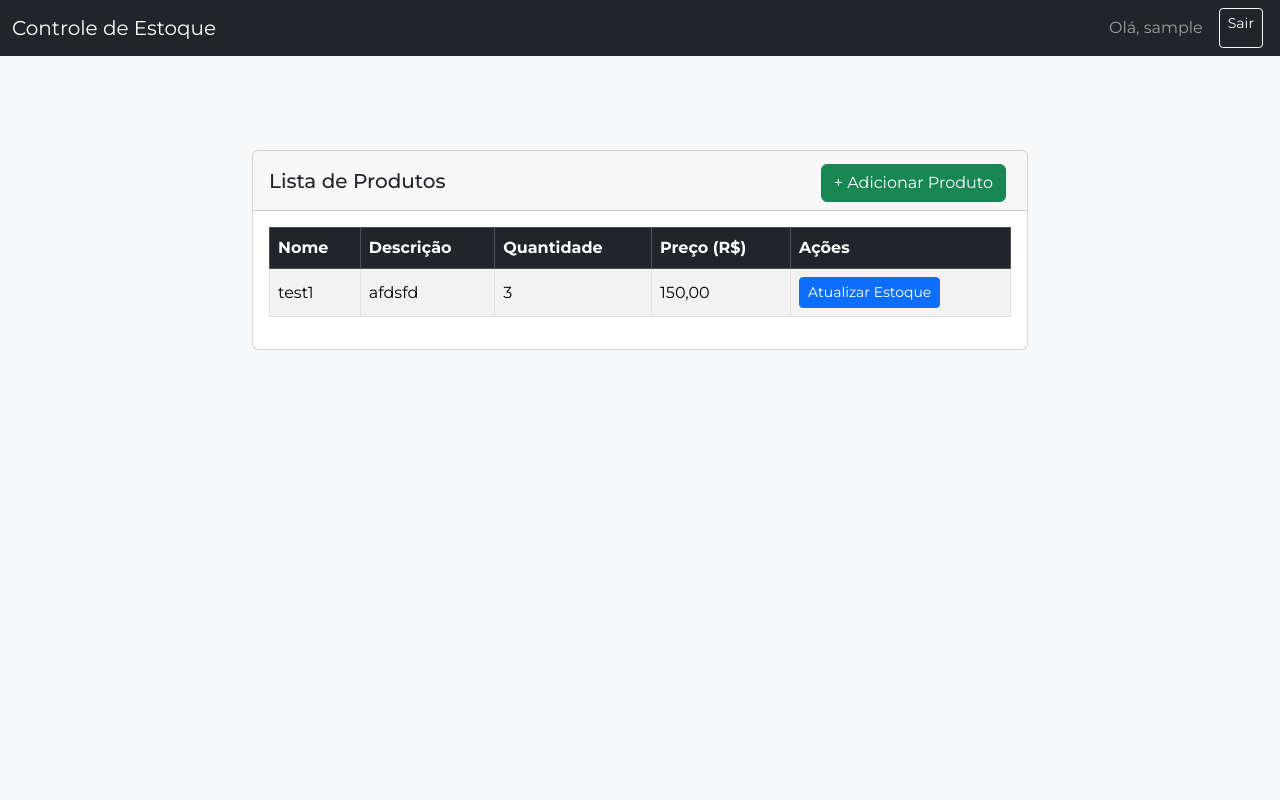
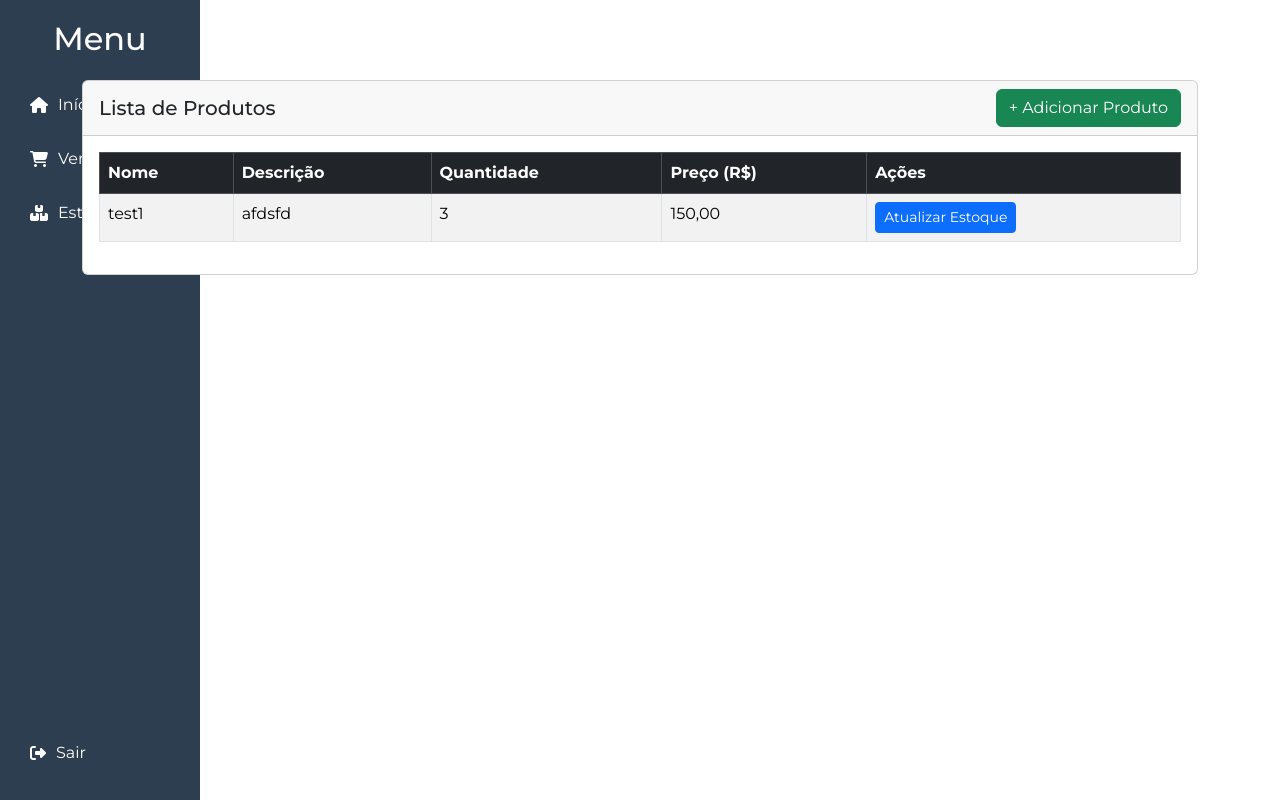
Before and after one commit to ViniciusII/projeto_integradorII, a PHP site: page /estoque.php in a window 1280 px wide. Run offline with PHP 8.4, Linux system fonts and the light colour scheme; the visitor is signed in with stand-in values (Sample User, id 1); data comes from the database, SQL or seed files in the repository.

Commit message:
config-tela-inicio

```diff
--- a/assets/css/custom.css
+++ b/assets/css/custom.css
@@ -1,46 +1,76 @@
-/* Corpo da página */
-body {
-    font-family: 'Montserrat';
-    background-color: #f8f9fa;
-    padding-top: 70px; /* Espaço suficiente para a navbar fixa */
+.dashboard-page {
+    display: flex;
+    height: 100vh;
+    font-family: 'Montserrat', sans-serif;
 }
 
-/* Container centralizado */
-.container {
-    max-width: 800px;
-    margin: 0 auto;
+/* Sidebar lateral */
+.sidebar-dashboard {
+    width: 200px;
+    background: #2c3e50;
+    color: #fff;
+    display: flex;
+    flex-direction: column;
+    padding: 20px;
+    height: 100vh; /* altura total da tela */
+    position: fixed; /* fixa a barra lateral */
+    top: 0;
+    left: 0;
 }
 
-/* Cartões */
-.card {
-    margin-bottom: 20px;
+/* Conteúdo principal */
+.main-dashboard {
+    margin-left: 200px; /* espaço para a sidebar */
+    flex: 1;
+    background: #ecf0f1;
+    padding: 20px;
+    overflow-y: auto;
+    height: 100vh;
 }
 
-/* Cabeçalho do cartão */
-.card-header {
-    display: flex;
-    justify-content: space-between;
-    align-items: center;
-    flex-wrap: wrap; /* Permite quebrar linha se necessário em telas pequenas */
+/* Links e logout (mantendo seu estilo) */
+.sidebar-dashboard h2 {
+    margin-bottom: 20px;
+    text-align: center;
 }
 
-/* Evita que o botão quebre linha */
-.card-header .btn {
-    white-space: nowrap;
-    margin-top: 5px; /* Pequena margem se quebrar linha em mobile */
+.sidebar-dashboard a {
+    color: #fff;
+    text-decoration: none;
+    padding: 10px;
+    margin: 5px 0;
+    border-radius: 5px;
+    display: flex;
+    align-items: center;
+    gap: 10px;
+    transition: background 0.3s;
 }
 
-/* Título do card */
-.card-header h5 {
-    margin-bottom: 0;
+.sidebar-dashboard a:hover {
+    background: #34495e;
 }
 
-/* Tabela */
-.table td, .table th {
-    vertical-align: middle;
+.sidebar-logout {
+    margin-top: auto;
+    display: flex;
+    flex-direction: column;
+    gap: 10px;
 }
 
-/* Botões dentro da tabela */
-a.btn {
-    margin-right: 5px;
+.btn-logout-dashboard {
+    background-color: #2c3e50;
+    color: #fff;
+    border: none;
+    padding: 8px 15px;
+    border-radius: 20px;
+    cursor: pointer;
+    display: flex;
+    align-items: center;
+    gap: 5px;
+    text-decoration: none;
+    transition: background 0.3s;
 }
+
+.btn-logout-dashboard:hover {
+    background-color: #34495e;
+}
--- a/assets/css/style.css
+++ b/assets/css/style.css
@@ -325,3 +325,72 @@
 .btn-registro:hover {
     background-color: #0056b3;
 }
+
+/* Só aplica quando estiver dentro do dashboard ----------------------------------------------------*/
+.dashboard-page {
+    display: flex;
+    margin: 0;
+    font-family: 'Montserrat', sans-serif;
+    height: 100vh;
+}
+
+.sidebar-dashboard {
+    width: 200px;
+    background: #2c3e50;
+    color: #fff;
+    display: flex;
+    flex-direction: column;
+    padding: 20px;
+    height: 100vh; /* ocupa a tela inteira */
+}
+
+.sidebar-dashboard h2 {
+    margin-bottom: 20px;
+    text-align: center;
+}
+
+.sidebar-dashboard a {
+    color: #fff;
+    text-decoration: none;
+    padding: 10px;
+    margin: 5px 0;
+    border-radius: 5px;
+    display: flex;
+    align-items: center;
+    gap: 10px;
+    transition: background 0.3s;
+}
+
+.sidebar-dashboard a:hover {
+    background: #34495e;
+}
+
+/* Empurra o botão logout para baixo */
+.sidebar-logout {
+    margin-top: auto;
+}
+
+.btn-logout-dashboard {
+    background-color: #2c3e50;
+    color: #fff;
+    border: none;
+    padding: 8px 15px;
+    border-radius: 20px;
+    cursor: pointer;
+    display: flex;
+    align-items: center;
+    gap: 5px;
+    text-decoration: none;
+    transition: background 0.3s;
+}
+
+.btn-logout-dashboard:hover {
+    background-color: #34495e;
+}
+
+.main-dashboard {
+    flex: 1;
+    padding: 20px;
+    background: #ecf0f1;
+    overflow-y: auto;
+}
--- a/public/estoque.php
+++ b/public/estoque.php
@@ -19,23 +19,24 @@
 <html lang="pt-BR">
 <head>
     <meta charset="UTF-8">
-    <title>Controle de Estoque</title>
+    <title>Estoque</title>
     <link href="https://cdn.jsdelivr.net/npm/bootstrap@5.3.2/dist/css/bootstrap.min.css" rel="stylesheet">
     <link rel="preconnect" href="https://fonts.gstatic.com" crossorigin>
     <link href="https://fonts.googleapis.com/css2?family=Montserrat:ital,wght@0,100..900;1,100..900&display=swap" rel="stylesheet">
+    <link rel="stylesheet" href="https://cdnjs.cloudflare.com/ajax/libs/font-awesome/6.5.0/css/all.min.css"> <link rel="stylesheet" href="style.css">
     <link href="../assets/css/custom.css" rel="stylesheet">
 </head>
 <body>
-<nav class="navbar navbar-expand-lg navbar-dark bg-dark fixed-top">
-    <div class="container-fluid">
-        <span class="navbar-brand">Controle de Estoque</span>
-        <div class="d-flex">
-            <span class="navbar-text me-3">Olá, <?= htmlspecialchars($_SESSION['username']) ?></span>
-            <a href="logout.php" class="btn btn-outline-light btn-sm">Sair</a>
-        </div>
+<div class="sidebar-dashboard">
+    <h2>Menu</h2>
+    <a href="dashboard.php"><i class="fas fa-home"></i> Início</a>
+    <a href="#"><i class="fas fa-shopping-cart"></i> Venda</a>
+    <a href="estoque.php"><i class="fas fa-boxes"></i> Estoque</a>
+    <div class="sidebar-logout">
+    <a href="logout.php" class="btn-logout-dashboard"><i class="fas fa-sign-out-alt"></i> Sair</a>
     </div>
-</nav>
-
+</div>
+<!-- <span>Olá, <?= htmlspecialchars($_SESSION['username']) ?></span>  para adiconar em proxima att-->
 <div class="container" style="margin-top: 80px;">
     <div class="card">
         <div class="card-header d-flex justify-content-between align-items-center">
```
Also changed, not shown: public/dashboard.php (+29 -0 lines), public/login.php (+3 -5 lines).
